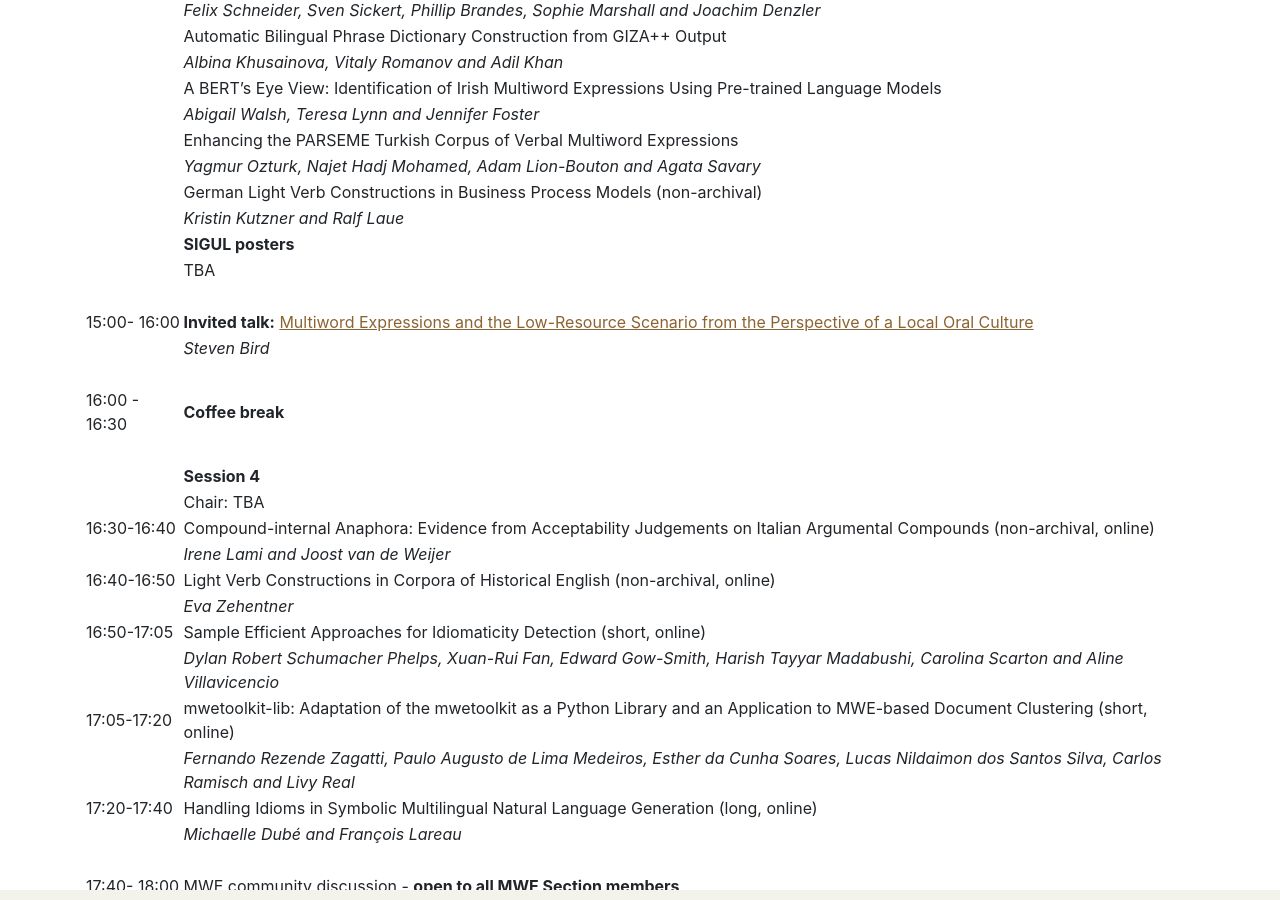
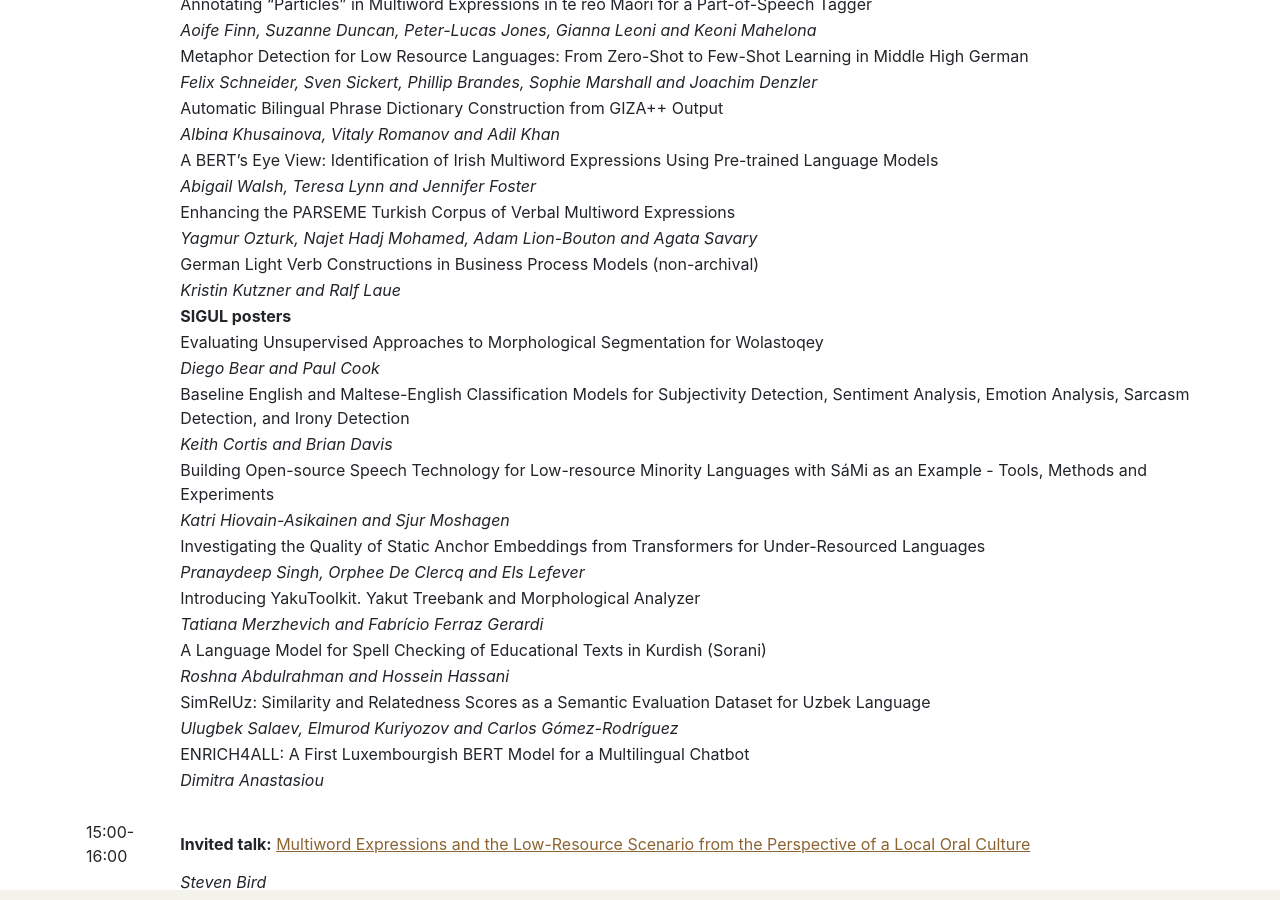
Before and after one commit to multiword/multiword.github.io, a Jekyll site: the page built from mwe2022/index.md, in a window 1280 px wide and 900 px high, scrolled down 2142 px. Built offline with Jekyll 4.4.1, drawn with Linux system fonts in a browser that asks for light colours; comment, search, counter and statistics services are not loaded; some of the changed text lies outside the part shown.

Commit message:
Add SIGUL posters

```diff
--- a/mwe2022/index.md
+++ b/mwe2022/index.md
@@ -34,9 +34,6 @@ Special Interest Group on the Lexicon ([SIGLEX](http://www.siglex.org/)) of the
   <summary>
     Contents on this page
   </summary>
-* TOC
-{:toc}
-<!--
 - [Program](#program)
 - [Keynote speakers](#keynotes)
 - [Description](#description)
@@ -46,8 +43,12 @@ Special Interest Group on the Lexicon ([SIGLEX](http://www.siglex.org/)) of the
 - [Organizers](#organizers)
 - [Program committee](#committee)
 - [Contact](#contact)
-- [Anti-harassment policy](#antiharassment)-->
+- [Anti-harassment policy](#antiharassment)
 </details>
+
+<!-- Does not work...
+* TOC
+{:toc}-->
 
 -----
 
@@ -105,7 +106,22 @@ Special Interest Group on the Lexicon ([SIGLEX](http://www.siglex.org/)) of the
 |                | German Light Verb Constructions in Business Process Models (non-archival) |
 |                | *Kristin Kutzner and Ralf Laue* |
 |                | **SIGUL posters** |
-|                | TBA |
+|                | Evaluating Unsupervised Approaches to Morphological Segmentation for Wolastoqey |
+|                | *Diego Bear and Paul Cook* |
+|                | Baseline English and Maltese-English Classification Models for Subjectivity Detection, Sentiment Analysis, Emotion Analysis, Sarcasm Detection, and Irony Detection |
+|                | *Keith Cortis and Brian Davis* |
+|                | Building Open-source Speech Technology for Low-resource Minority Languages with SáMi as an Example - Tools, Methods and Experiments |
+|                | *Katri Hiovain-Asikainen and Sjur Moshagen* |
+|                | Investigating the Quality of Static Anchor Embeddings from Transformers for Under-Resourced Languages |
+|                | *Pranaydeep Singh, Orphee De Clercq and Els Lefever* |
+|                | Introducing YakuToolkit. Yakut Treebank and Morphological Analyzer |
+|                | *Tatiana Merzhevich and Fabrí­cio Ferraz Gerardi* |
+|                | A Language Model for Spell Checking of Educational Texts in Kurdish (Sorani) |
+|                | *Roshna Abdulrahman and Hossein Hassani* |
+|                | SimRelUz: Similarity and Relatedness Scores as a Semantic Evaluation Dataset for Uzbek Language |
+|                | *Ulugbek Salaev, Elmurod Kuriyozov and Carlos Gómez-Rodríguez* |
+|                | ENRICH4ALL: A First Luxembourgish BERT Model for a Multilingual Chatbot |
+|                | *Dimitra Anastasiou* |
 |                | |
 | 15:00- 16:00   | **Invited talk:** [Multiword Expressions and the Low-Resource Scenario from the Perspective of a Local Oral Culture](#keynotes) |
 |                | *Steven Bird*
@@ -219,7 +235,7 @@ All submissions should be made via the workshop's START space. Please choose the
 
 -----
 
-### <a name="dates"> Important Dates </a>
+### <a name="dates"> Important dates </a>
 Paper Submission Deadline: **<font color="red">April 17, 2022</font>**<br>
 Notification of Acceptance: May 3, 2022<br>
 Camera-ready Papers Deadline: May 23, 2022<br>
@@ -309,6 +325,7 @@ For any inquiries regarding the workshop please send an email to [mweworkshop202
 
 Please register to [SIGLEX](../organization/members) and check the "MWE Section" box to be registered to our [mailing list](../mailinglist).
 
+-----
 
 ### <a name="antiharassment"> Anti-harassment policy </a>
 
```
